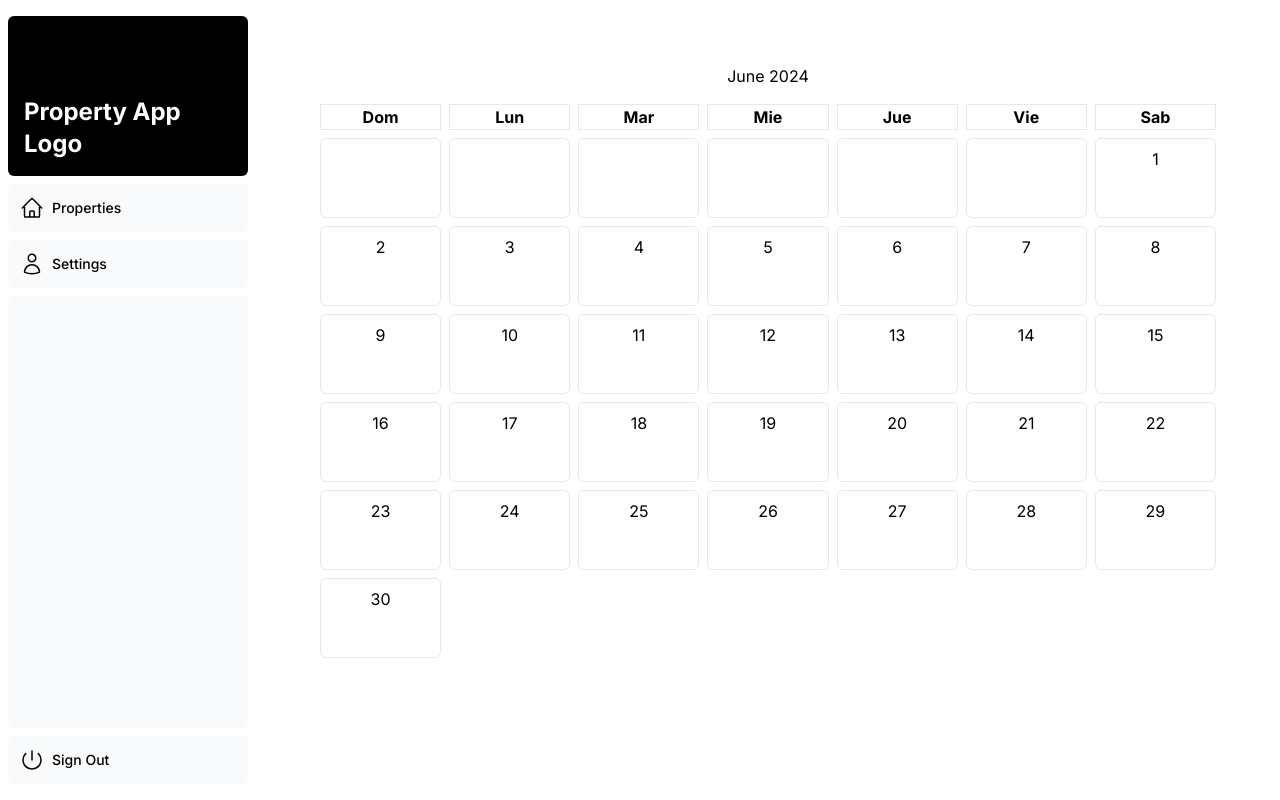
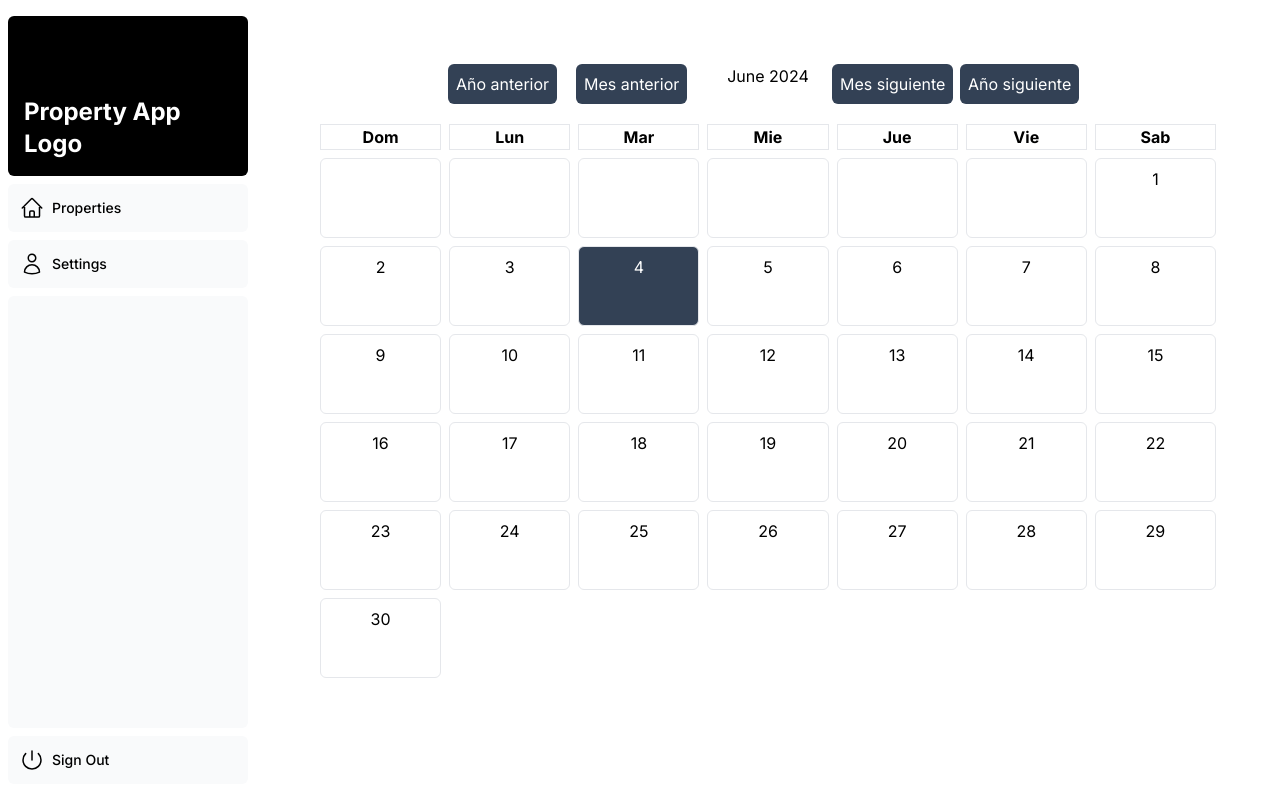
Before and after one commit to TeoRamosKees/Property-app-next, a Next.js app in the folder property-app/: page /dashboard/properties/create in a window 1280 px wide. Built offline with nearby package versions, Linux system fonts and the light colour scheme.

Commit message:
estilo calendario

```diff
--- a/property-app/src/app/ui/properties/calendar.tsx
+++ b/property-app/src/app/ui/properties/calendar.tsx
@@ -1,5 +1,6 @@
 "use client";
 
+import clsx from "clsx";
 import { eachDayOfInterval, endOfMonth, format, getDay, startOfMonth } from "date-fns";
 
 // weekdays in Spanish
@@ -19,8 +20,23 @@ export default function PropertyCalendar() {
 
     return (
         <div className="container mx-auto p-4">
-            <div className="mb-4">
-                <h2 className="text-center">{format(currentDate, 'MMMM yyyy')}</h2>
+            <div className="grid grid-cols-7 gap 2 mb-5">
+                <div />
+                <div>
+                    <button className="bg-slate-700 text-white rounded-md p-2 hover:bg-slate-900">Año anterior</button>
+                </div>
+                <div>
+                    <button className="bg-slate-700 text-white rounded-md p-2 hover:bg-slate-900">Mes anterior</button>
+                </div>
+                <div className="mb-4">
+                    <h2 className="text-center">{format(currentDate, 'MMMM yyyy')}</h2>
+                </div>
+                <div>
+                    <button className="bg-slate-700 text-white rounded-md p-2 hover:bg-slate-900">Mes siguiente</button>
+                </div>
+                <div>
+                    <button className="bg-slate-700 text-white rounded-md p-2 hover:bg-slate-900">Año siguiente</button>
+                </div>
             </div>
             <div className="grid grid-cols-7 gap-2">
                 {WEEKDAYS.map((day) => (
@@ -31,8 +47,12 @@ export default function PropertyCalendar() {
                 {Array.from({ length: startingDayIndex }).map((_, index) => (
                     <div key={`empty-${index}`} className="text-center border rounded-md p-2 h-20" />
                 ))}
+                {/* add different style to current day by using clsx  "text-center border rounded-md p-2 hover:bg-black hover:text-white h-20"*/}
                 {daysInMonth.map((day, index) => (
-                    <div key={index} className="text-center border rounded-md p-2 hover:bg-black hover:text-white h-20">
+                    <div key={index} className={clsx(
+                        "text-center border rounded-md p-2 h-20 hover:bg-black hover:text-white",
+                        format(day, 'yyyy-MM-dd') === format(new Date(), 'yyyy-MM-dd') && 'bg-slate-700 text-white'
+                    )}>
                         {format(day, 'd')}
                     </div>
                 ))}
```
